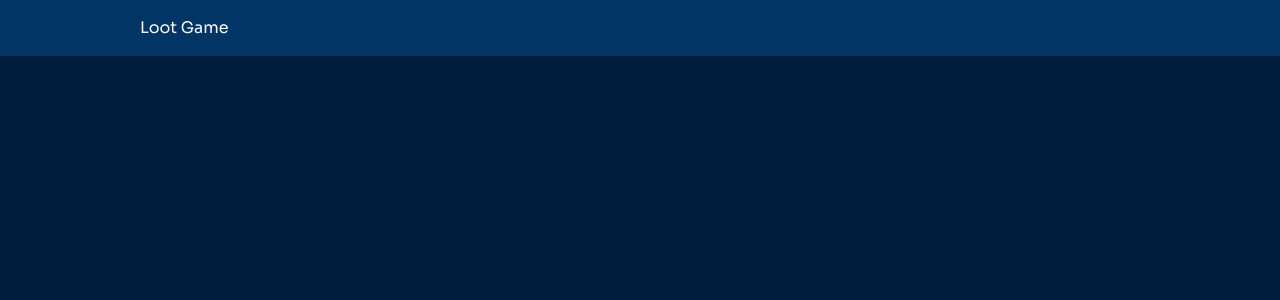
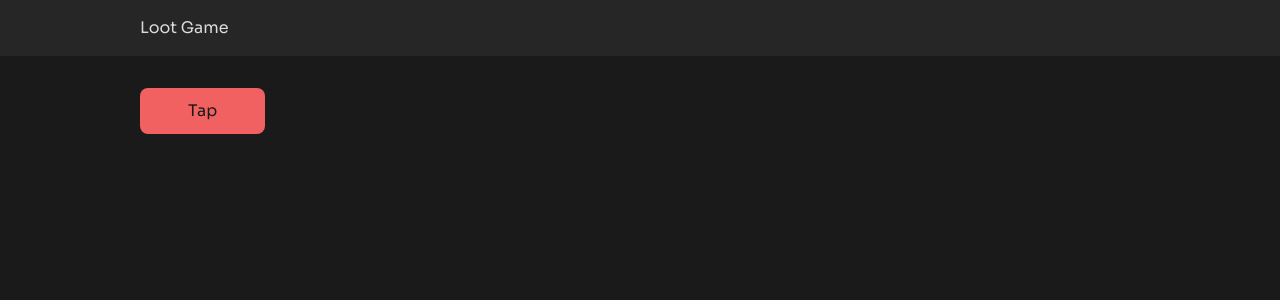
Before and after one commit to Alemy75/loot-game, a Vue app in the folder frontend/: page / in a window 1280 px wide. Shown: the top 300 px of the page. Built offline with nearby package versions, Linux system fonts and the light colour scheme.

Commit message:
dark theme test

```diff
--- a/frontend/src/pages/home/home.vue
+++ b/frontend/src/pages/home/home.vue
@@ -1,3 +1,62 @@
 <template>
-  <main class="mt-8"></main>
+  <main class="mt-8">
+    <button class="bg-secondary text-on-secondary ripple">
+      <div class="overlay"></div>
+      <div class="content">Tap</div>
+    </button>
+  </main>
 </template>
+
+<style lang="scss" scoped>
+button {
+  all: unset;
+  padding: 0.75rem 3rem;
+  border-radius: 0.5rem;
+  position: relative;
+  cursor: pointer;
+  overflow: hidden;
+
+  .overlay {
+    position: absolute;
+    top: 0;
+    left: 0;
+    right: 0;
+    bottom: 0;
+    width: 100%;
+    height: 100%;
+    transition: all 0.2s ease;
+  }
+
+  :hover {
+    background: color-mix(in srgb, var(--g-theme-on-primary) 10%, transparent);
+  }
+
+  &.ripple {
+    &:after {
+      content: '';
+      position: absolute;
+      left: 50%;
+      top: 50%;
+      transform: translate(-50%, -50%) scale(1);
+      width: 100%;
+      aspect-ratio: 1;
+      border-radius: 50%;
+      background-color: color-mix(
+        in srgb,
+        var(--g-theme-on-primary) 20%,
+        transparent
+      );
+      opacity: 0;
+      transition:
+        opacity 0.3s ease,
+        transform 0.3s ease;
+    }
+
+    &:active:after {
+      transform: translate(-50%, -50%) scale(0);
+      opacity: 1;
+      transition: 0s;
+    }
+  }
+}
+</style>
--- a/frontend/src/shared/theme/config.js
+++ b/frontend/src/shared/theme/config.js
@@ -1,4 +1,23 @@
-export const THEME_CONFIG = {
+export const DARK = {
+  colors: {
+    primary: '#bd6fed',
+    secondary: '#f26161',
+    surface: '#262626',
+    background: '#1a1a1a',
+    error: '#EF476F',
+    warning: '#FF9F1C',
+    success: '#06D6A0',
+    'on-primary': '#1a1a1a',
+    'on-secondary': '#1a1a1a',
+    'on-surface': '#dbdbdb',
+    'on-background': '#dbdbdb',
+    'on-error': '#dbdbdb',
+    'on-warning': '#dbdbdb',
+    'on-success': '#dbdbdb'
+  }
+}
+
+export const BLUE = {
   colors: {
     primary: '#00A6FB',
     secondary: '#0582CA',
@@ -16,3 +35,5 @@ export const THEME_CONFIG = {
     'on-success': '#1A1A1A'
   }
 }
+
+export const THEME_CONFIG = DARK
```
